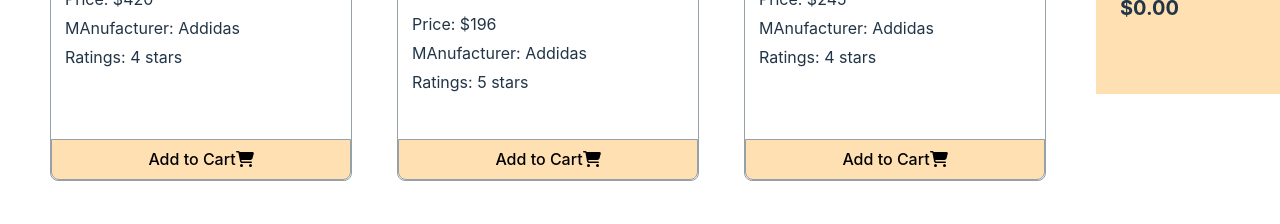
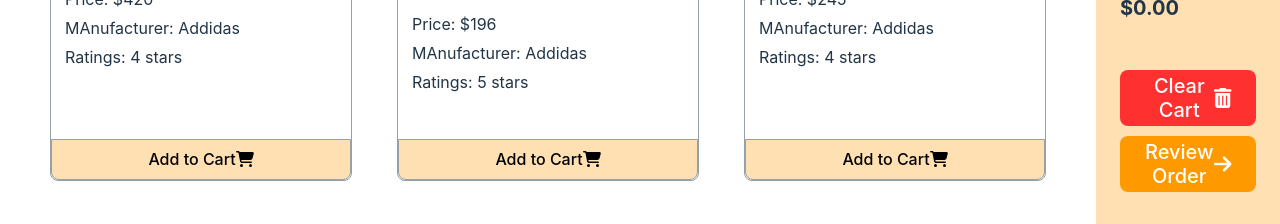
Before and after one commit to Sagor66/ema-john-simple, a React (Vite) app: page / in a window 1280 px wide. Shown: the part 491-715 px from the top of the page. Built offline with nearby package versions, Linux system fonts and the light colour scheme.

Commit message:
added react router

```diff
--- a/src/components/Cart/Cart.css
+++ b/src/components/Cart/Cart.css
@@ -17,3 +17,15 @@
 .cart p {
   font-size: 16px;
 }
+
+.btn-clear-cart {
+  display: flex;
+  width: 100%;
+  justify-content: space-between;
+  margin: 10px auto;
+  background-color: #FF3030;
+  color: white;
+  font-size: 20px;
+  height: 56px;
+  align-items: center;
+}
--- a/src/components/Cart/Cart.jsx
+++ b/src/components/Cart/Cart.jsx
@@ -1,7 +1,9 @@
 import React from "react";
+import { FontAwesomeIcon } from "@fortawesome/react-fontawesome";
+import { faTrashAlt } from "@fortawesome/free-solid-svg-icons";
 import "./Cart.css";
 
-const Cart = ({ cart }) => {
+const Cart = ({ cart, handleClearCart, children }) => {
   // const {cart} = props
 
   let totalPrice = 0;
@@ -25,6 +27,11 @@ const Cart = ({ cart }) => {
       <p>Total Shipping Charge: ${totalShipping.toFixed(2)}</p>
       <p>Tax: ${tax.toFixed(2)}</p>
       <h6>Grand Total: ${grandTotal.toFixed(2)}</h6>
+      <button onClick={handleClearCart} className="btn-clear-cart">
+        <span>Clear Cart</span>
+        <FontAwesomeIcon icon={faTrashAlt}></FontAwesomeIcon>
+      </button>
+      {children}
     </div>
   );
 };
--- /dev/null
+++ b/src/components/Checkout/Checkout.jsx
@@ -0,0 +1,11 @@
+import React from 'react';
+
+const Checkout = () => {
+  return (
+    <div>
+      <h2>Checkout your order page</h2>
+    </div>
+  );
+};
+
+export default Checkout;
--- a/src/components/Orders/Orders.jsx
+++ b/src/components/Orders/Orders.jsx
@@ -1,9 +1,11 @@
 import React, { useState } from 'react';
 import Cart from '../Cart/Cart';
-import { useLoaderData } from 'react-router-dom';
+import { Link, useLoaderData } from 'react-router-dom';
 import ReviewItem from '../ReviewItem/ReviewItem';
+import { FontAwesomeIcon } from "@fortawesome/react-fontawesome";
+import { faCreditCard } from "@fortawesome/free-solid-svg-icons";
 import './Orders.css'
-import { removeFromDb } from '../../utilities/fakedb';
+import { deleteShoppingCart, removeFromDb } from '../../utilities/fakedb';
 
 const Orders = () => {
   const savedCart = useLoaderData();
@@ -14,6 +16,11 @@ const Orders = () => {
     const remaining = cart.filter(product => product.id !== id)
     setCart(remaining)
     removeFromDb(id)
+  }
+
+  const handleClearCart = () => {
+    setCart([]);
+    deleteShoppingCart();
   }
 
   return (
@@ -29,7 +36,18 @@ const Orders = () => {
           }
         </div>
         <div className='cart-container'>
-          <Cart cart={cart}></Cart>
+          <Cart
+            cart={cart}
+            handleClearCart={handleClearCart}
+          >
+            <Link className="proceed-link" to='/checkout'>
+              <button className='btn-proceed'>
+                Proceed Checkout
+                <FontAwesomeIcon icon={faCreditCard} />
+              </button>
+
+            </Link>
+          </Cart>
         </div>
       </div>
     </div>
--- a/src/components/Shop/Shop.css
+++ b/src/components/Shop/Shop.css
@@ -9,3 +9,19 @@
   grid-template-columns: repeat(3, 1fr);
   gap: 45px;
 }
+
+.proceed-link {
+  text-decoration: none;
+}
+
+.btn-proceed {
+  background: #ff9900;
+  display: flex;
+  width: 100%;
+  justify-content: space-between;
+  margin: 10px auto;
+  color: white;
+  font-size: 20px;
+  height: 56px;
+  align-items: center;
+}
--- a/src/components/Shop/Shop.jsx
+++ b/src/components/Shop/Shop.jsx
@@ -1,8 +1,15 @@
 import React, { useEffect, useState } from "react";
-import { addToDb, getShoppingCart } from "../../utilities/fakedb";
+import {
+  addToDb,
+  deleteShoppingCart,
+  getShoppingCart,
+} from "../../utilities/fakedb";
 import Cart from "../Cart/Cart";
 import Product from "../Product/Product";
 import "./Shop.css";
+import { Link } from "react-router-dom";
+import { FontAwesomeIcon } from "@fortawesome/react-fontawesome";
+import { faArrowRight, faCreditCard } from "@fortawesome/free-solid-svg-icons";
 
 const Shop = () => {
   const [products, setProducts] = useState([]);
@@ -26,32 +33,33 @@ const Shop = () => {
         const quantity = storedCart[id];
         addedProduct.quantity = quantity;
         // step 4: add the added product to savedCart
-        savedCart.push(addedProduct)
+        savedCart.push(addedProduct);
       }
-
-
     }
     // step 5: set the cart
-    setCart(savedCart)
+    setCart(savedCart);
   }, [products]);
 
   const handleAddToCart = (product) => {
     // const newCart = [...cart, product];
     let newCart = [];
-    const exists = cart.find(pd => pd.id === product.id)
+    const exists = cart.find((pd) => pd.id === product.id);
 
     if (!exists) {
       product.quantity = 1;
-      newCart = [...cart, product]
-
+      newCart = [...cart, product];
     } else {
-      exists.quantity = exists.quantity + 1
-      const remaining = cart.filter(pd => pd.id !== product.id);
+      exists.quantity = exists.quantity + 1;
+      const remaining = cart.filter((pd) => pd.id !== product.id);
       newCart = [...remaining, exists];
-
     }
     setCart(newCart);
     addToDb(product.id);
+  };
+
+  const handleClearCart = () => {
+    setCart([]);
+    deleteShoppingCart();
   };
 
   return (
@@ -66,7 +74,14 @@ const Shop = () => {
         ))}
       </div>
       <div className="cart-container">
-        <Cart cart={cart}></Cart>
+        <Cart cart={cart} handleClearCart={handleClearCart}>
+          <Link className="proceed-link" to="/orders">
+            <button className="btn-proceed">
+              Review Order
+              <FontAwesomeIcon icon={faArrowRight} />
+            </button>
+          </Link>
+        </Cart>
       </div>
     </div>
   );
--- a/src/main.jsx
+++ b/src/main.jsx
@@ -9,6 +9,7 @@ import Orders from "./components/Orders/Orders";
 import Inventory from "./components/Inventory/Inventory";
 import Login from "./components/Login/Login";
 import cartProductsLoader from "./loaders/cartProductsLoader";
+import Checkout from "./components/Checkout/Checkout";
 
 const router = createBrowserRouter([
   {
@@ -31,6 +32,10 @@ const router = createBrowserRouter([
       {
         path: 'login',
         element: <Login></Login>
+      },
+      {
+        path: 'checkout',
+        element: <Checkout></Checkout>
       }
     ],
   },
```
